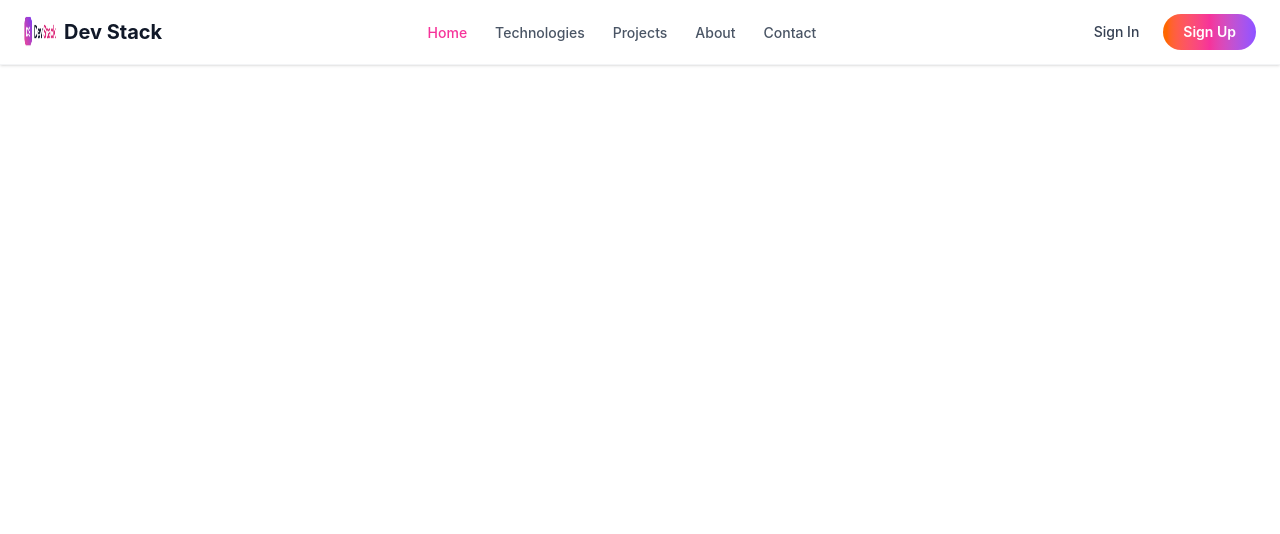
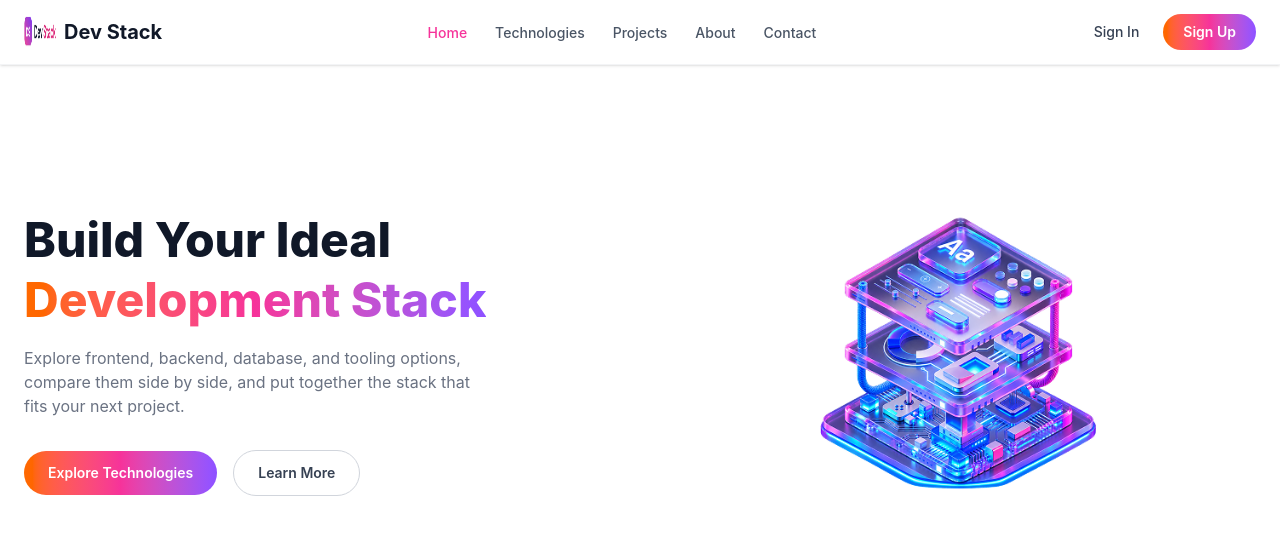
Before and after one commit to FayroSyrup/dev-stack-website-PH-A5, a React (Vite) app: page / in a window 1280 px wide. Shown: the top 534 px of the page. Built offline with nearby package versions, Linux system fonts and the light colour scheme.

Commit message:
Added Hero section with gradient

```diff
--- a/src/App.tsx
+++ b/src/App.tsx
@@ -1,10 +1,14 @@
 import Navbar from "./components/Navbar";
+import Hero from "./components/Hero";
 
 function App() {
   return (
-    <div className="min-h-screen bg-white">
-      <Navbar />
-    </div>
+    <>
+      <div className="min-h-screen bg-white">
+        <Navbar />
+        <Hero />
+      </div>
+    </>
   );
 }
 
--- /dev/null
+++ b/src/components/Hero.tsx
@@ -0,0 +1,46 @@
+import heroImage from "../assets/banner-stack.png";
+
+const Hero = () => {
+  return (
+    <section className="container mx-auto px-6 py-16 flex flex-col lg:flex-row items-center gap-10">
+      <div className="flex-1">
+        <h1 className="text-5xl font-extrabold leading-tight text-gray-900 mb-4">
+          Build Your Ideal
+          <br />
+          <span className="bg-gradient-to-r from-orange-500 via-pink-500 to-violet-500 bg-clip-text text-transparent">
+            Development Stack
+          </span>
+        </h1>
+        <p className="text-gray-500 text-base mb-8 max-w-md">
+          Explore frontend, backend, database, and tooling options, compare
+          them side by side, and put together the stack that fits your next
+          project.
+        </p>
+        <div className="flex items-center gap-4">
+
+           <a href="#technologies"
+            className="px-6 py-3 rounded-full text-sm font-semibold text-white bg-gradient-to-r from-orange-500 via-pink-500 to-violet-500 hover:opacity-90 transition-opacity"
+          >
+            Explore Technologies
+          </a>
+
+            <a href="#about"
+            className="px-6 py-3 rounded-full text-sm font-semibold text-gray-700 border border-gray-300 hover:border-gray-400 transition-colors"
+          >
+            Learn More
+          </a>
+        </div>
+      </div>
+
+      <div className="flex-1 flex justify-center">
+        <img
+          src={heroImage}
+          alt="Dev Stack Hero"
+          className="w-full max-w-md object-contain"
+        />
+      </div>
+    </section>
+  );
+};
+
+export default Hero;
```
